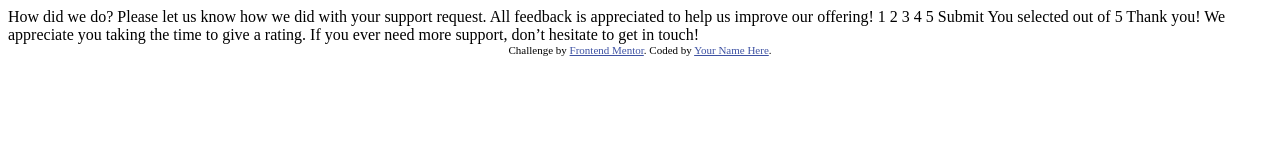
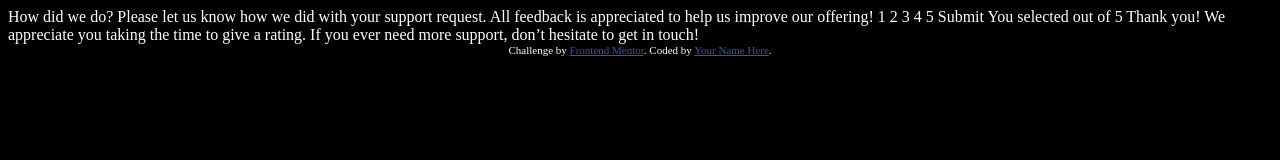
Before and after one commit to femas1/interactive-rating-component, a plain HTML site: page index.html in a window 1280 px wide. Drawn offline with Linux system fonts and the light colour scheme.

Commit message:
set up css spreadsheet

```diff
--- a/index.html
+++ b/index.html
@@ -5,7 +5,7 @@
   <meta name="viewport" content="width=device-width, initial-scale=1.0"> <!-- displays site properly based on user's device -->
 
   <link rel="icon" type="image/png" sizes="32x32" href="./images/favicon-32x32.png">
-
+  <link rel="stylesheet" href="styles.css">
   <title>Frontend Mentor | Interactive rating component</title>
 
   <!-- Feel free to remove these styles or customise in your own stylesheet 👍 -->
--- /dev/null
+++ b/styles.css
@@ -0,0 +1,4 @@
+body {
+    background-color: #000;
+    color: #fff;
+}
```
